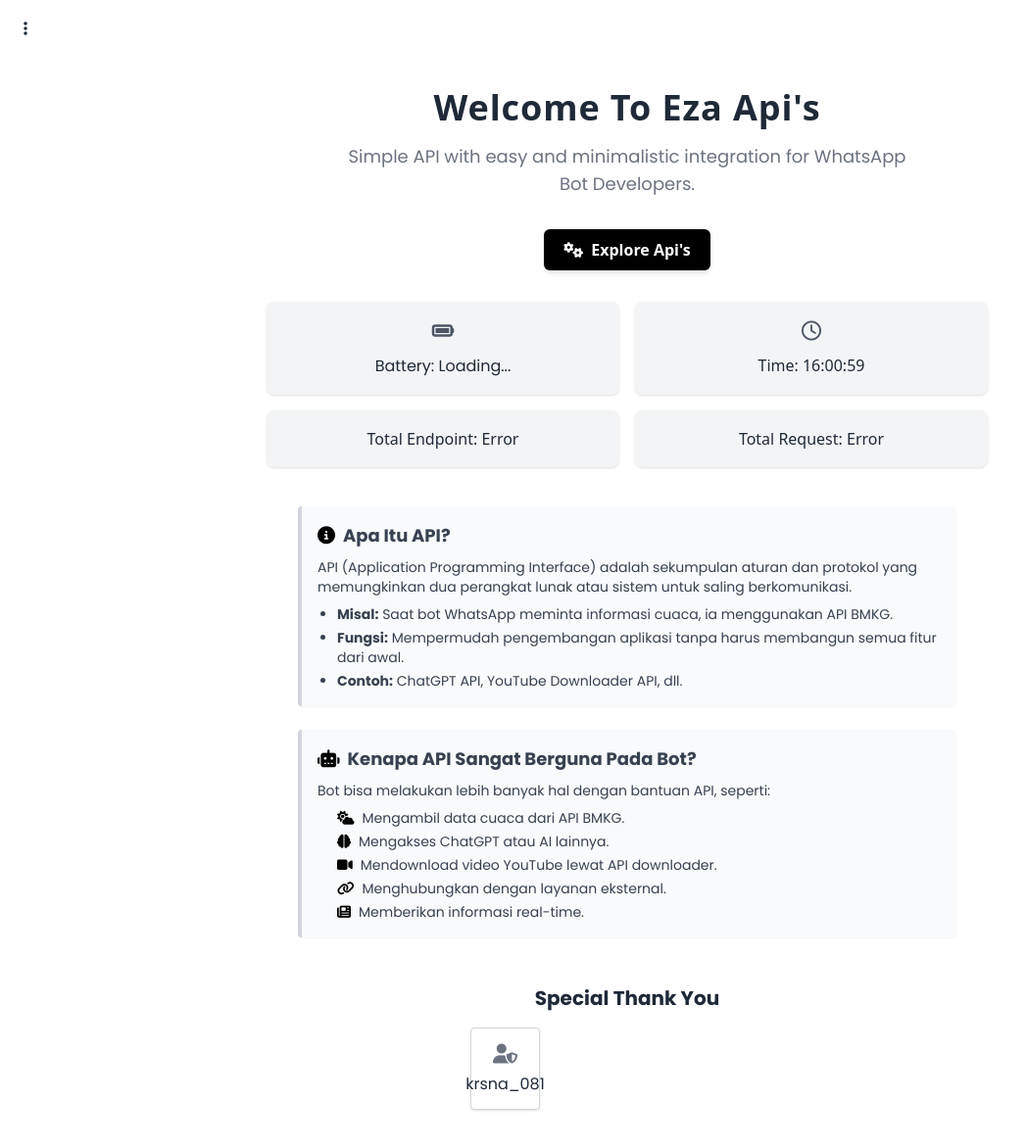
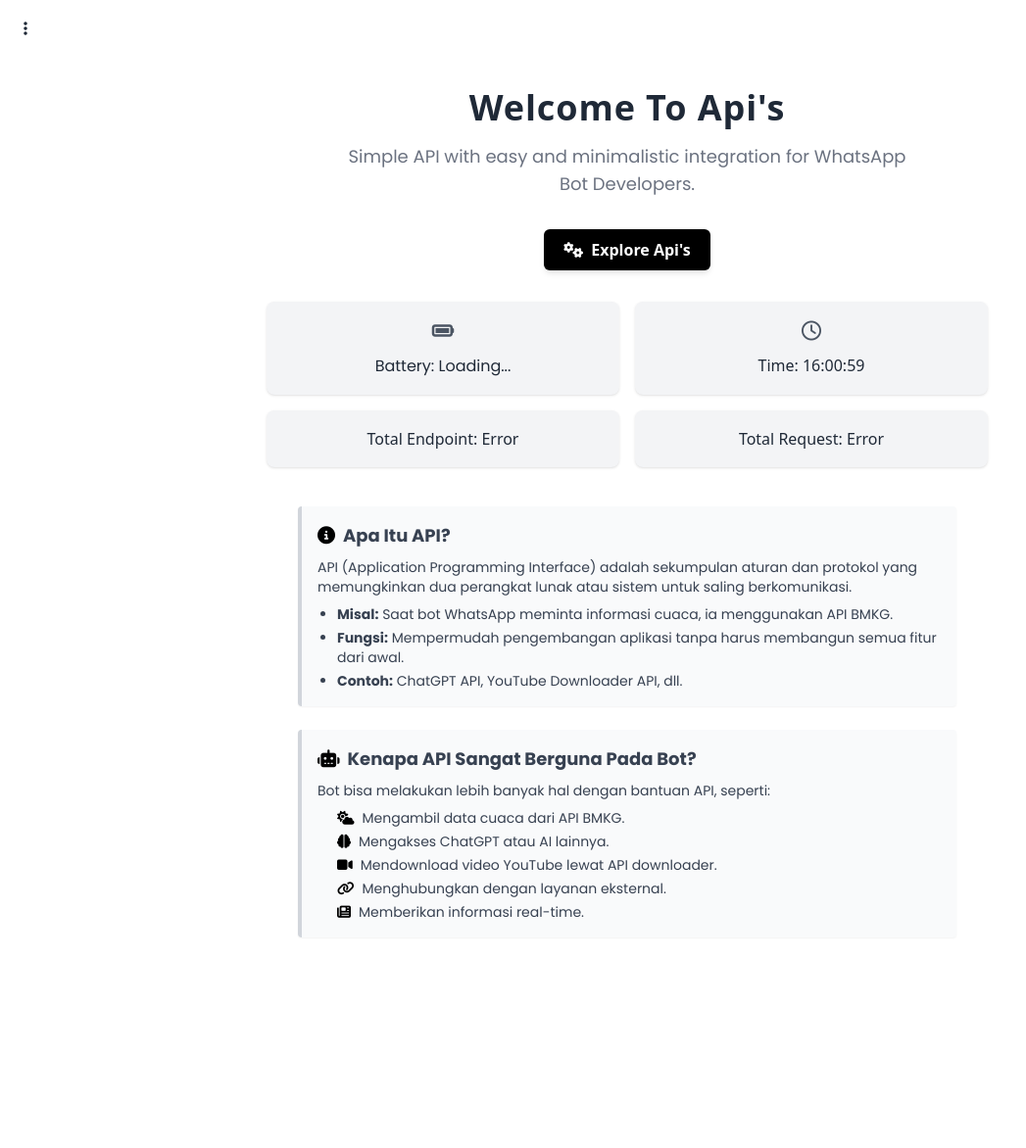
Before and after one commit to Rezaofc2/jjhhx, a website: page api-page/home.html in a window 1280 px wide. Shown: the whole page at 98% size, without its empty margins (0-1047 px from the left). After the commit the page ends 973 px from the top, so only its background shows below. Drawn offline with nearby package versions, Linux system fonts and the light colour scheme; no server answers.

Commit message:
Update home.html

```diff
--- a/api-page/home.html
+++ b/api-page/home.html
@@ -30,7 +30,7 @@ p, span, li, a, button, .btn, .info-box, .thank-you-box {
     .fade-in {
       animation: fadeIn 0.5s ease-out forwards;
     }
-    menu-item i {
+    .menu-item i {
             margin-right: 10px;
             width: 20px;
             text-align: center;
@@ -77,7 +77,7 @@ p, span, li, a, button, .btn, .info-box, .thank-you-box {
 
 <!-- Header -->
 <header class="mt-12 mb-4 text-center text-4xl font-extrabold tracking-wide text-gray-800 fade-in">
-  Welcome To Eza Api's
+  Welcome To Api's
 </header>
 
 <p class="text-center max-w-xl mx-auto mb-8 text-lg text-gray-500 fade-in delay-100">
@@ -160,17 +160,6 @@ p, span, li, a, button, .btn, .info-box, .thank-you-box {
 
 </section>
 
-<!-- Special Thank You -->
-<section class="thank-you-section my-12 fade-in delay-500">
-  <h3 class="thank-you text-xl font-bold mb-4 text-center">Special Thank You</h3>
-  <div class="thank-you-grid grid grid-cols-2 sm:grid-cols-4 gap-3 max-w-xs mx-auto">
-    <div class="thank-you-box flex flex-col items-center justify-center p-3 bg-white border border-gray-300 rounded shadow hover:shadow-md transition-shadow text-center">
-      <i class="fas fa-user-shield text-gray-500 text-xl mb-1"></i>
-      <span>krsna_081</span>
-    </div>
-  </div>
-</section>
-
 <!-- JavaScript -->
 <script>
   // Battery Status
```
